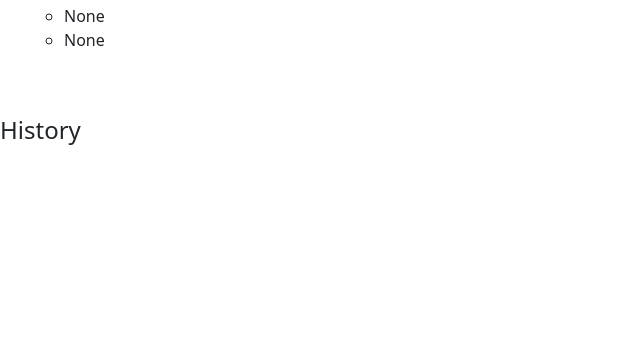
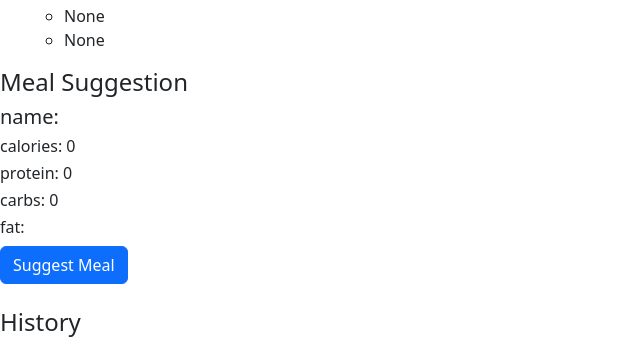
Before and after one commit to jasto1915/nutrient-tracker, an Angular app: page / in a window 1280 px wide. Shown: the part 929-1268 px from the top of the page, without its empty margins (0-640 px from the left). Before the commit the page ends 1082 px from the top, so only its background shows below. Built offline with nearby package versions, Linux system fonts and the light colour scheme; no server answers.

Commit message:
add Meal Suggestion section
-add interface for suggestion
-add CRUD operation function for suggestion

```diff
--- a/src/app/app.component.html
+++ b/src/app/app.component.html
@@ -135,6 +135,17 @@
     </ul>
   }
 </div>
+<div>
+  <h4>Meal Suggestion</h4>
+  @for(meal of suggestionList; track meal){
+    <h5>name: {{meal.title}}</h5>
+    <h6>calories: {{meal.calories}}</h6>
+    <h6>protein: {{meal.protein}}</h6>
+    <h6>carbs: {{meal.carbs}}</h6>
+    <h6>fat: {{meal.fat}}</h6>
+  }
+</div>
+<button (click)="suggestMeal()" class="btn btn-primary">Suggest Meal</button>
 
 <br/>
 <br/>
--- a/src/app/app.component.ts
+++ b/src/app/app.component.ts
@@ -90,6 +90,7 @@ export class AppComponent {
   goal = ""
   historyList:any[] = []
   nutrientList:any[] = [];
+  suggestionList:any[]=[{name: "None", calories:0,protein:0,carbs:0,fats:0}]
   proteinProgress = 0
   calorieProgress = 0
   mealList: any[] = [{name: "None", calories:"None",protein:"None"}];
@@ -205,6 +206,12 @@ export class AppComponent {
     })
   }
 
+  suggestMeal(){
+    this.extapi.suggestMeal().subscribe((data:any) => {
+        this.suggestionList = data.suggestionList
+    })
+  }
+
   // displayDailyGoalAndProgress(){
   //   this.db.getDailyNutrientGoal().subscribe((data:any) => {
   //
--- a/src/app/external-api.service.ts
+++ b/src/app/external-api.service.ts
@@ -20,4 +20,9 @@ export class ExternalAPIService {
     return this.http.post(url,data,httpOptions);
   }
 
+  suggestMeal(){
+    let url = API_URL + "/suggestion/suggestMeal"
+    return this.http.get(url)
+  }
+
 }
```
